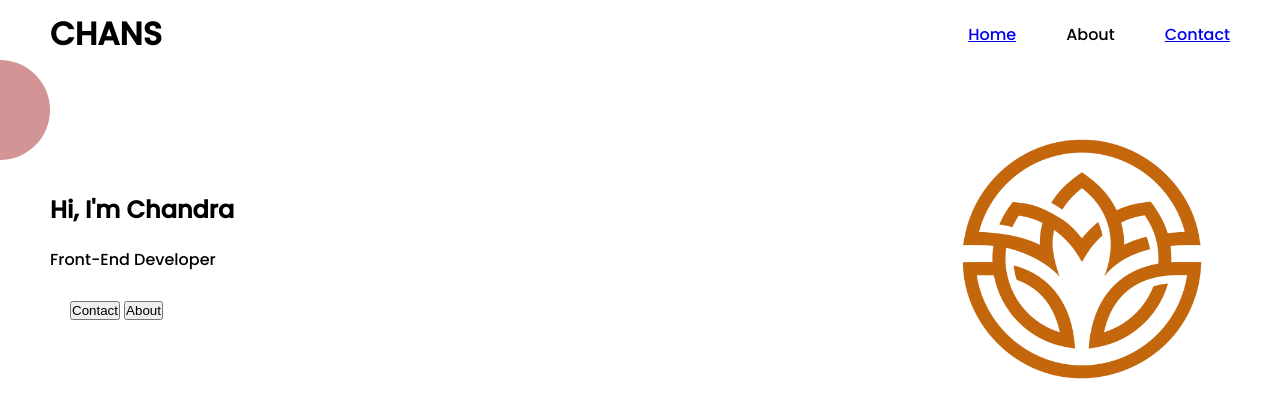
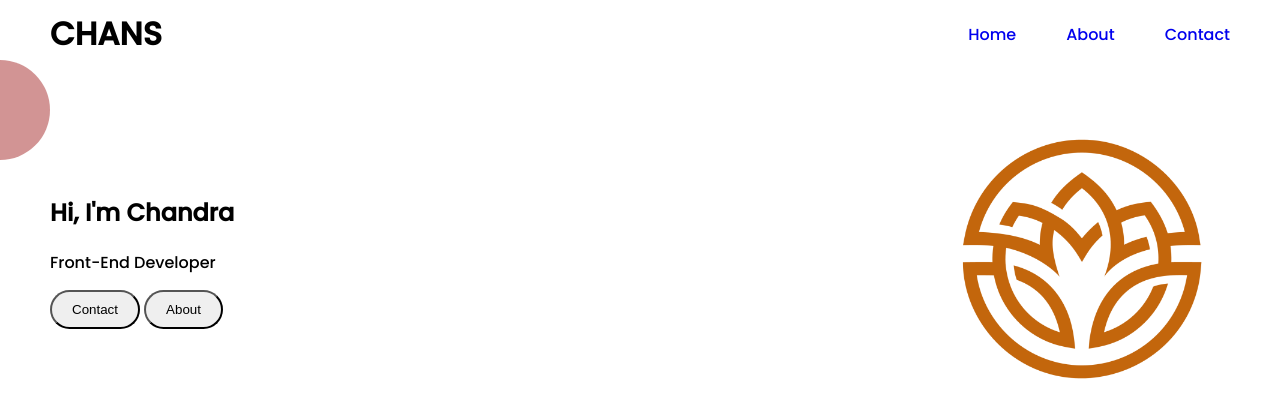
Before and after one commit to Chandra0280/TESTER, a plain HTML site: page index.html in a window 1280 px wide. Drawn offline with Linux system fonts and the light colour scheme.

Commit message:
memambahkan index.html

```diff
--- a/index.html
+++ b/index.html
@@ -13,7 +13,7 @@
     <nav>
         <ul>
             <li><a href="#">Home</a></li>
-            <li><a hre f="#">About</a></li>
+            <li><a href="#">About</a></li>
             <li><a href="#">Contact</a></li>
         </ul>
     </nav>
--- a/style.css
+++ b/style.css
@@ -29,7 +29,7 @@ nav ul {
     gap: 50px;
 }
 
-nav ul{
+nav ul a{
     text-decoration: none;
 }
 
@@ -57,13 +57,11 @@ nav ul{
 #hero-greeting p{
     margin-bottom: 15px;
 }
-
-
-#hero-button{
-    border-radius: 10px;
+#hero-button button{
     padding: 10px 20px;
+    border-radius: 20px;
 }
 
-#hero-button button :hover{
+#hero-button button:hover{
     background-color: green;
 }
```
